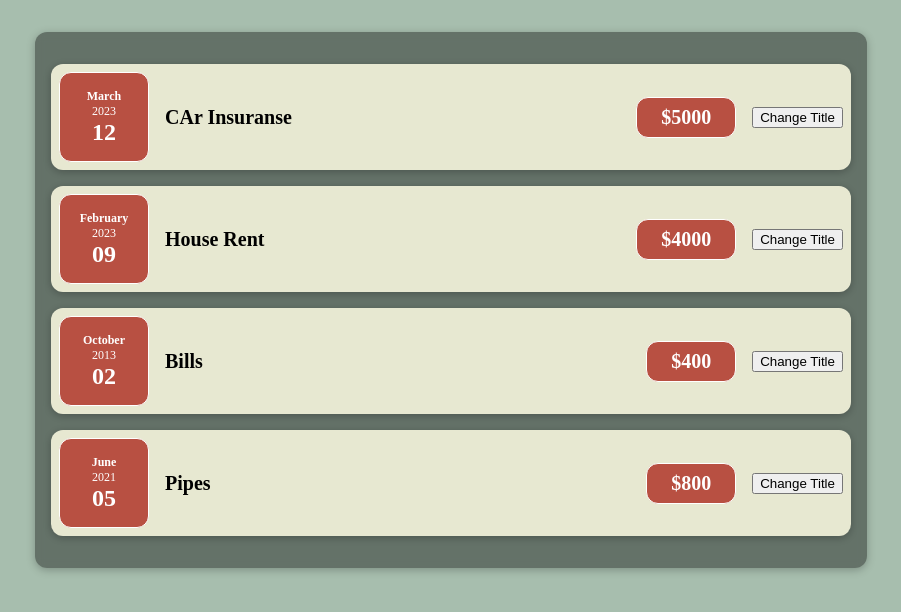
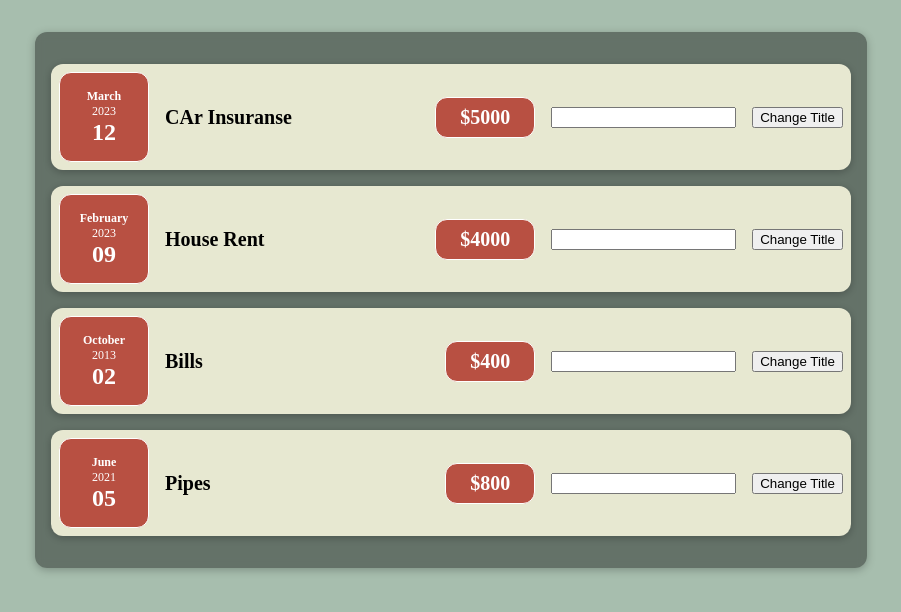
Before and after one commit to Shoaib4343/React, a React (Create React App) app in the folder TeachGun/application/: page / in a window 1280 px wide. Shown: the top 612 px of the page, without its empty margins (189-1090 px from the left). Built offline with nearby package versions, Linux system fonts and the light colour scheme.

Commit message:
useState

```diff
--- a/TeachGun/application/src/Components/Expense/ExpenseItems.js
+++ b/TeachGun/application/src/Components/Expense/ExpenseItems.js
@@ -6,8 +6,14 @@ import Card from '../Ui/Card'
 const ExpenseItems = (props) => {
 
   const [title, settitle] = useState(props.tittle);
+  const [Newtitle, setNewtitle] = useState('');
+
+  const onChangeHandler = (event)=>{
+    setNewtitle(event.target.value);
+  }
+
   const change_title = ()=>{
-    settitle("new title")
+    settitle(Newtitle);
   }
 
   return (
@@ -18,6 +24,8 @@ const ExpenseItems = (props) => {
         <div className="expense_itme__description">
             <h2>{title}</h2>
             <div className="expense_item__price">${props.price}</div>
+
+            <input type="text" value={Newtitle} onChange={onChangeHandler}/>
             <button onClick={change_title}>Change Title</button>
         </div>
     </Card>
```
